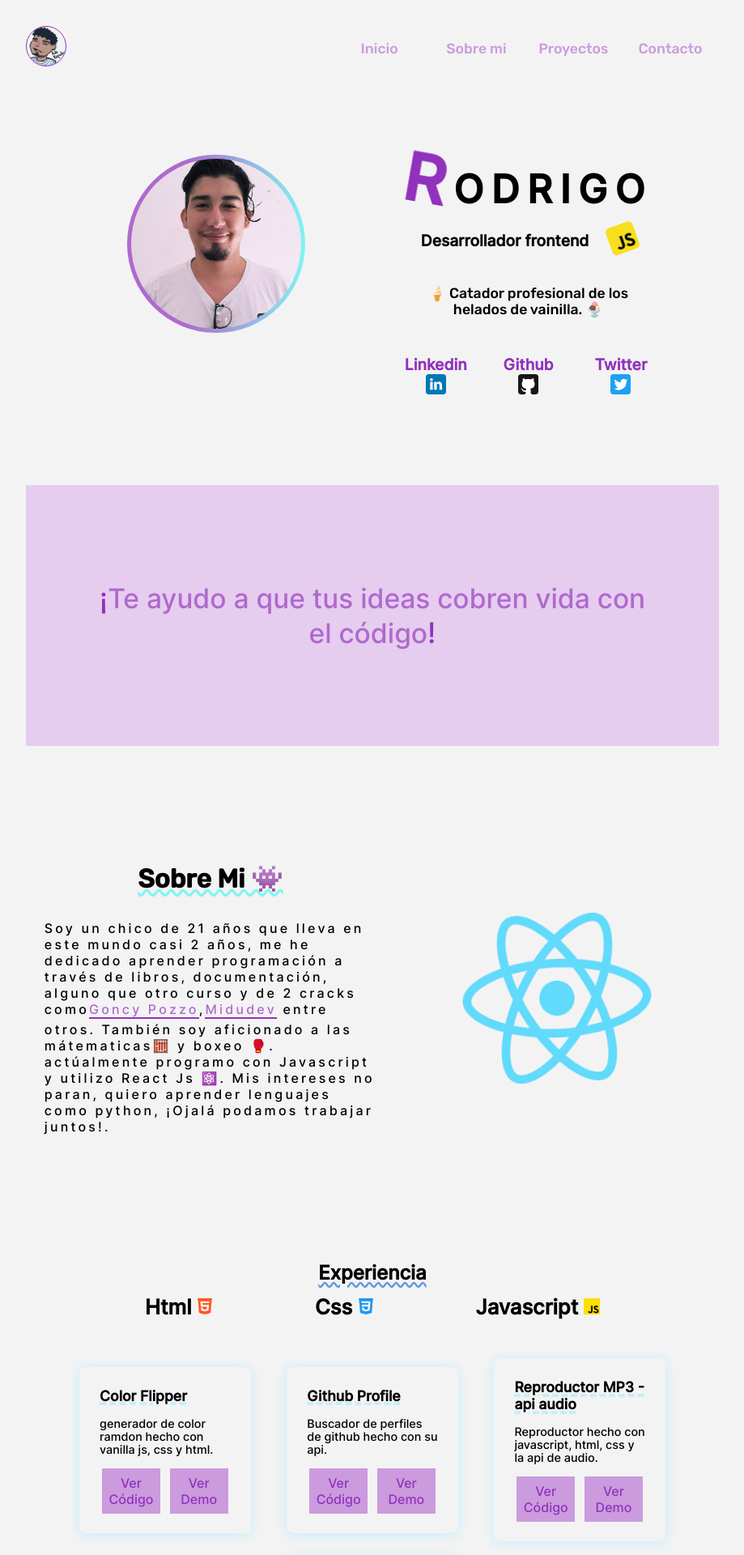
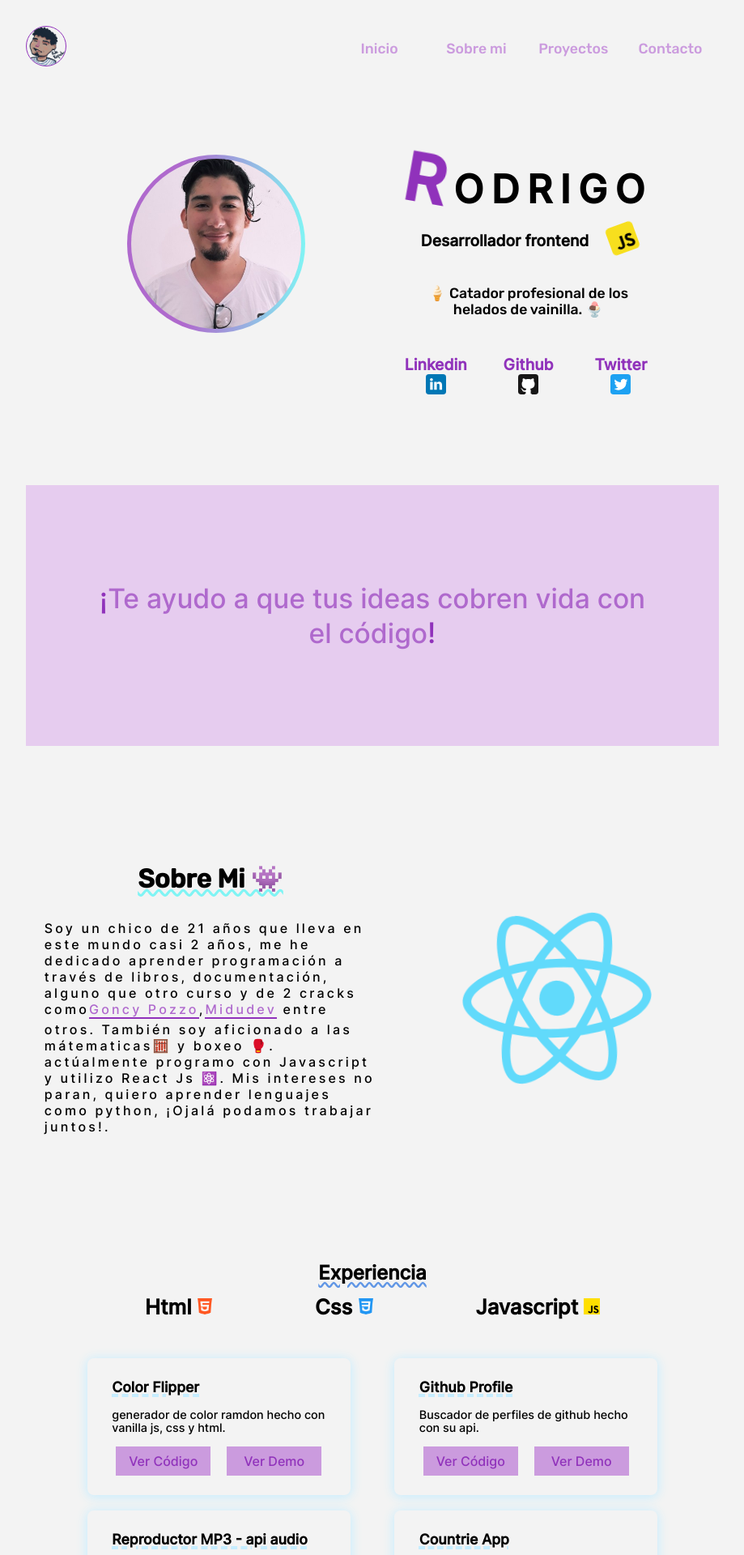
Before and after one commit to Rodevp/portfolio-rodevp, a React (Vite) app in the folder web/: page / in a window 1280 px wide. Shown: the top 1920 px of the page at 81% size, without its empty margins (180-1099 px from the left). Built offline with nearby package versions, Linux system fonts and the light colour scheme.

Commit message:
arreglando cards en resolucion mayor a 1040px

```diff
--- a/web/src/projects/card/card.module.css
+++ b/web/src/projects/card/card.module.css
@@ -92,6 +92,6 @@
 
 @media screen and (min-width: 1040px) {
     .card {
-        width: 26%;
+        width: 40%;
     }
 }
```
